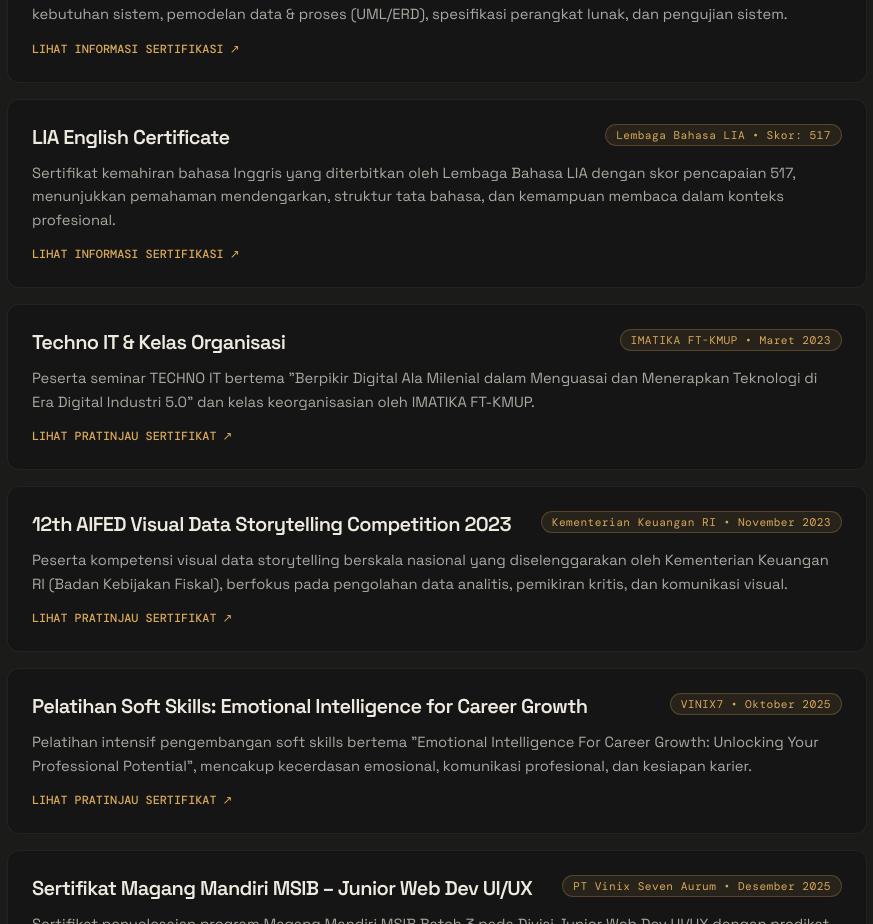
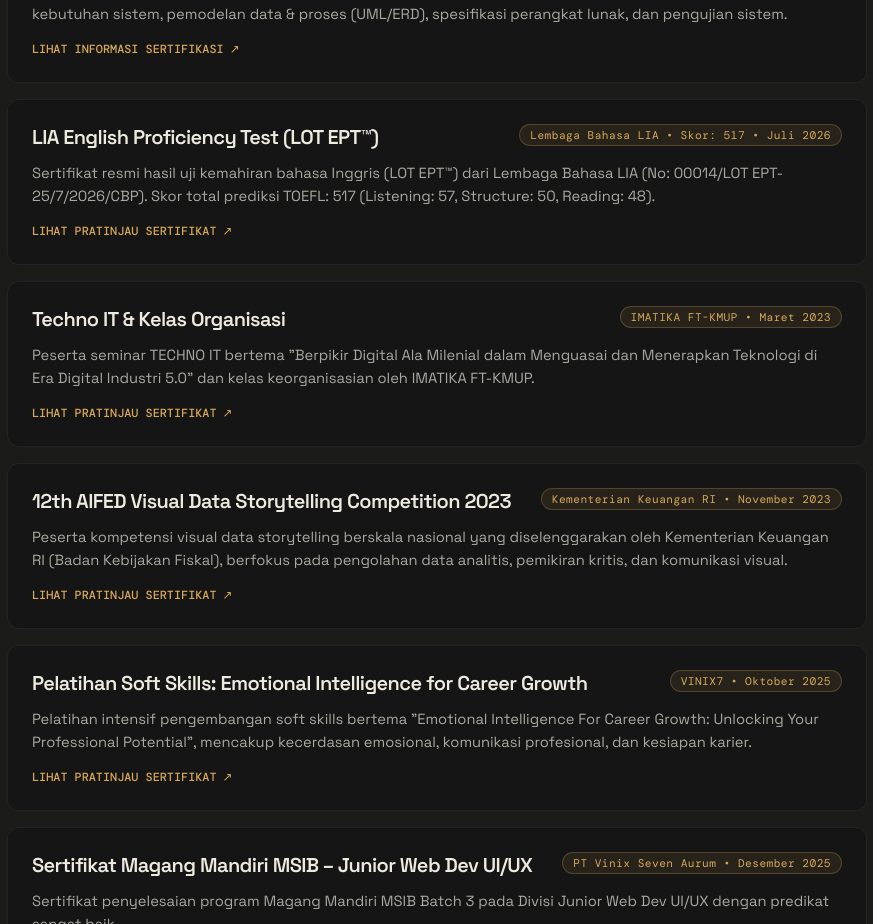
Before and after one commit to akhmadrizaldy74/portofolio_akhmad, a Next.js app: page / in a window 1280 px wide. Shown: the part 8000-8924 px from the top of the page, without its empty margins (301-1174 px from the left). Built offline with nearby package versions, Linux system fonts and the light colour scheme; a web font is replaced by a local one.

Commit message:
feat: add LIA English proficiency certificate PDF and update certificate details

```diff
--- a/src/pages/index.js
+++ b/src/pages/index.js
@@ -278,12 +278,13 @@
   {
     typeId: 'Sertifikasi dan Pelatihan',
     typeEn: 'Certification and Training',
-    title: 'LIA English Certificate',
-    metaId: 'Lembaga Bahasa LIA • Skor: 517',
-    metaEn: 'Lembaga Bahasa LIA • Score: 517',
-    textId: 'Sertifikat kemahiran bahasa Inggris yang diterbitkan oleh Lembaga Bahasa LIA dengan skor pencapaian 517, menunjukkan pemahaman mendengarkan, struktur tata bahasa, dan kemampuan membaca dalam konteks profesional.',
-    textEn: 'English proficiency certificate issued by Lembaga Bahasa LIA with an achieved score of 517, validating listening comprehension, grammatical structure, and reading proficiency for professional contexts.',
-    pdfPath: null,
+    title: 'LIA English Proficiency Test (LOT EPT™)',
+    metaId: 'Lembaga Bahasa LIA • Skor: 517 • Juli 2026',
+    metaEn: 'Lembaga Bahasa LIA • Score: 517 • July 2026',
+    textId: 'Sertifikat resmi hasil uji kemahiran bahasa Inggris (LOT EPT™) dari Lembaga Bahasa LIA (No: 00014/LOT EPT-25/7/2026/CBP). Skor total prediksi TOEFL: 517 (Listening: 57, Structure: 50, Reading: 48).',
+    textEn: 'Official English Proficiency Test Result (LOT EPT™) issued by Lembaga Bahasa LIA (Cert No: 00014/LOT EPT-25/7/2026/CBP). Overall TOEFL prediction score: 517 (Listening: 57, Structure: 50, Reading: 48).',
+    pdfPath: '/Seritf/LIA_English_Proficiency_Test_Score_517.pdf',
+    pdfName: 'LIA_English_Proficiency_Test_Score_517.pdf',
   },
   {
     typeId: 'Sertifikasi dan Pelatihan',
```
Also changed, not shown: 1 other file (tests, documents, lock files or other folders).
